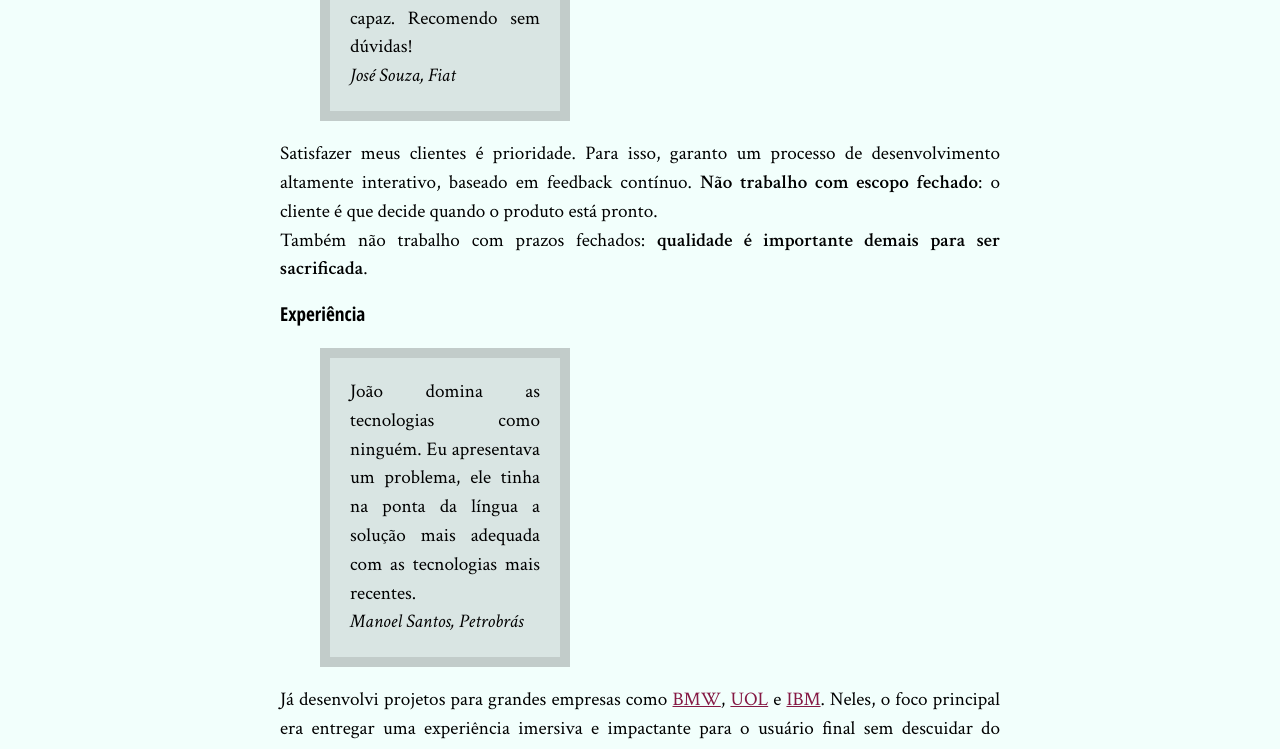
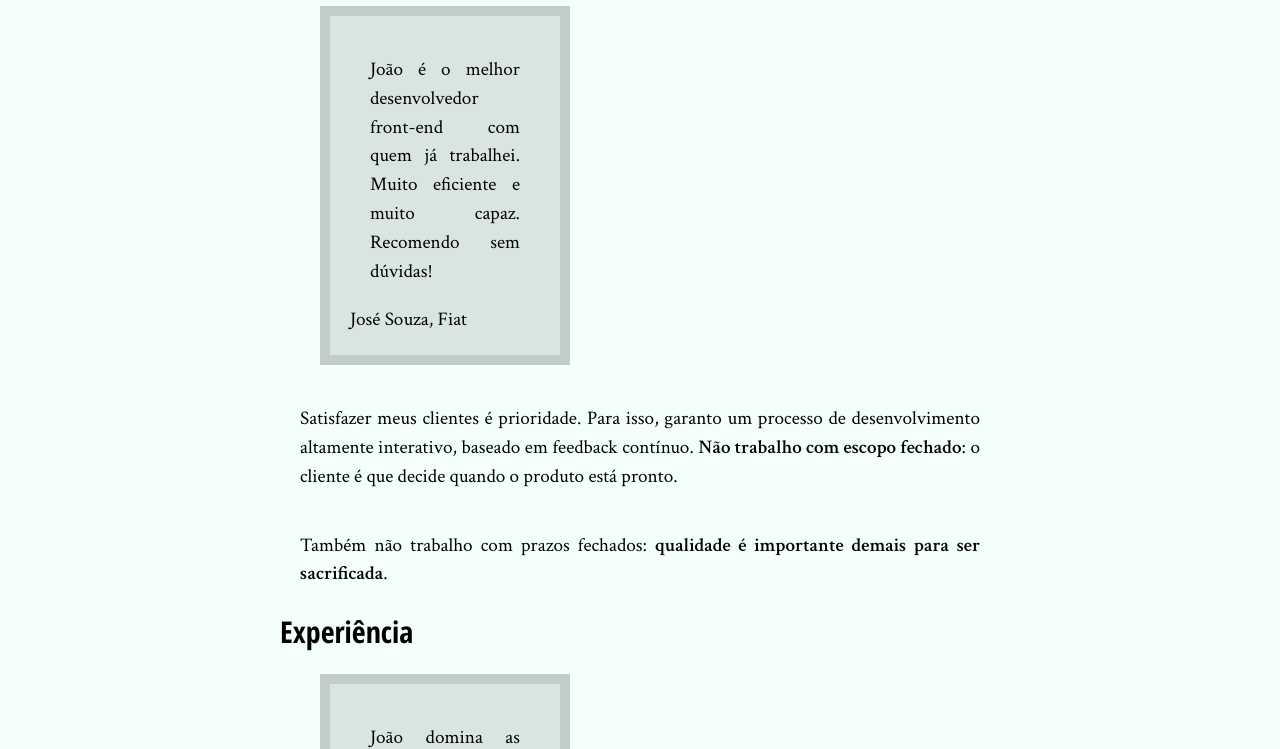
Before and after one commit to sauloh/cvitae_alura, a plain HTML site: page bio.html in a window 1280 px wide. Shown: the part 463-1212 px from the top of the page. Drawn offline with Linux system fonts and the light colour scheme.

Commit message:
Lesson 07

```diff
--- a/bio.html
+++ b/bio.html
@@ -4,6 +4,7 @@
 		<title>Biografia - João da Silva</title>
 		<meta charset="utf-8">
 		<link rel="icon" href="favicon.png">
+		<link rel="stylesheet" href="reset.css">
 		<link rel="stylesheet" href="site.css">
 		<link rel="stylesheet" href="http://fonts.googleapis.com/css?family=Crimson+Text:400,400italic,600">
 		<link rel="stylesheet" href="http://fonts.googleapis.com/css?family=Open+Sans+Condensed:700">
--- a/site.css
+++ b/site.css
@@ -7,10 +7,15 @@ body {
 
 h1, h2 {
 	font-family: "Open Sans Condensed", "Arial", sans-serif;
-	font-size: 100%;
+	font-size: 30px;
+}
+
+h2 {
+    font-size: 30px;
 }
 
 main h1 {
+	font-size: 60px;
 	text-align: center;
 	background-color: #851944;
 	color: #FFF;
@@ -20,6 +25,7 @@ main h1 {
 
 p {
     text-align: justify;
+    padding: 20px;
 }
 
 blockquote {
@@ -28,6 +34,7 @@ blockquote {
 	border: 10px solid #C2CCCA;
     width: 250px;
     box-sizing: border-box;
+    margin: 20px 40px;
 }
 
 aside {
@@ -35,6 +42,11 @@ aside {
 	color: #F2FFFC;
     padding: 20px;
     text-align: auto;
+}
+
+aside h1{
+    font-size: 30px;
+    margin-bottom: 25px;
 }
 
 footer {
@@ -59,8 +71,13 @@ aside a {
 main div{
     width: 720px;
     margin: auto;
+    padding: 30px 0;
 }
 
-p{
-	margin: 0;
+strong{
+    font-weight: bold;
 }
+
+em{
+    font-style: italic;
+}
```
Also changed, not shown: blog.html (+1 -0 lines).
